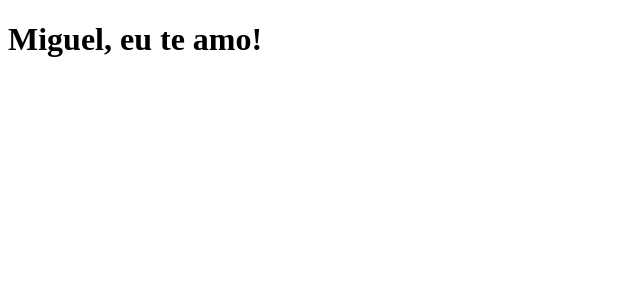
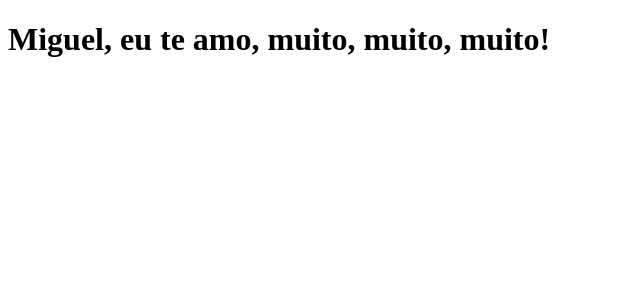
Before and after one commit to DigoCarv/clone-tabnews, a Next.js app: page / in a window 1280 px wide. Shown: the top 300 px of the page, without its empty margins (0-640 px from the left). Built offline with nearby package versions, Linux system fonts and the light colour scheme.

Commit message:
modifica a frase

```diff
--- a/pages/index.js
+++ b/pages/index.js
@@ -1,5 +1,5 @@
 function Home() {
-    return <h1>Miguel, eu te amo!</h1>
+    return <h1>Miguel, eu te amo, muito, muito, muito!</h1>
 }
 
 export default Home;
```
